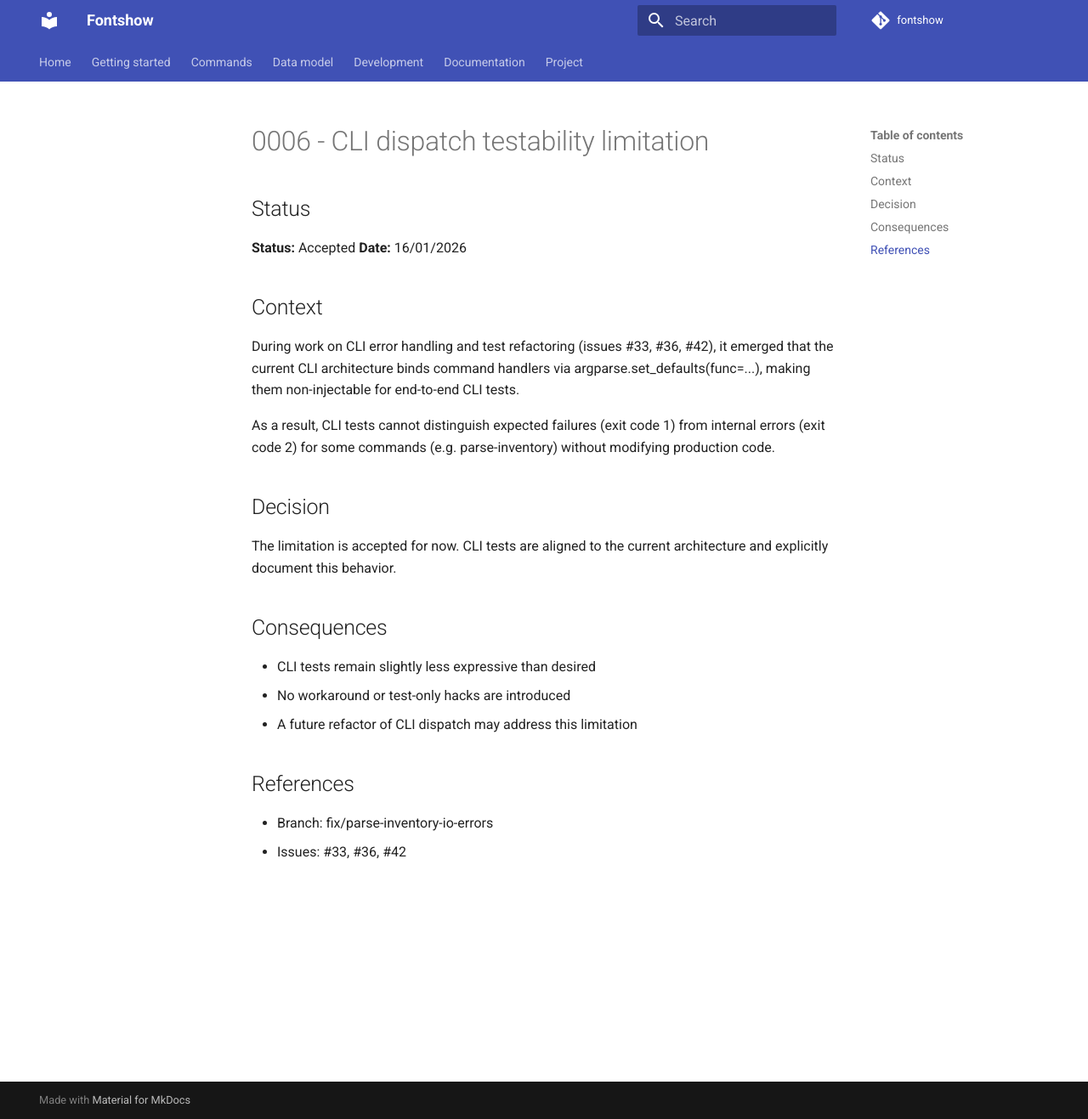
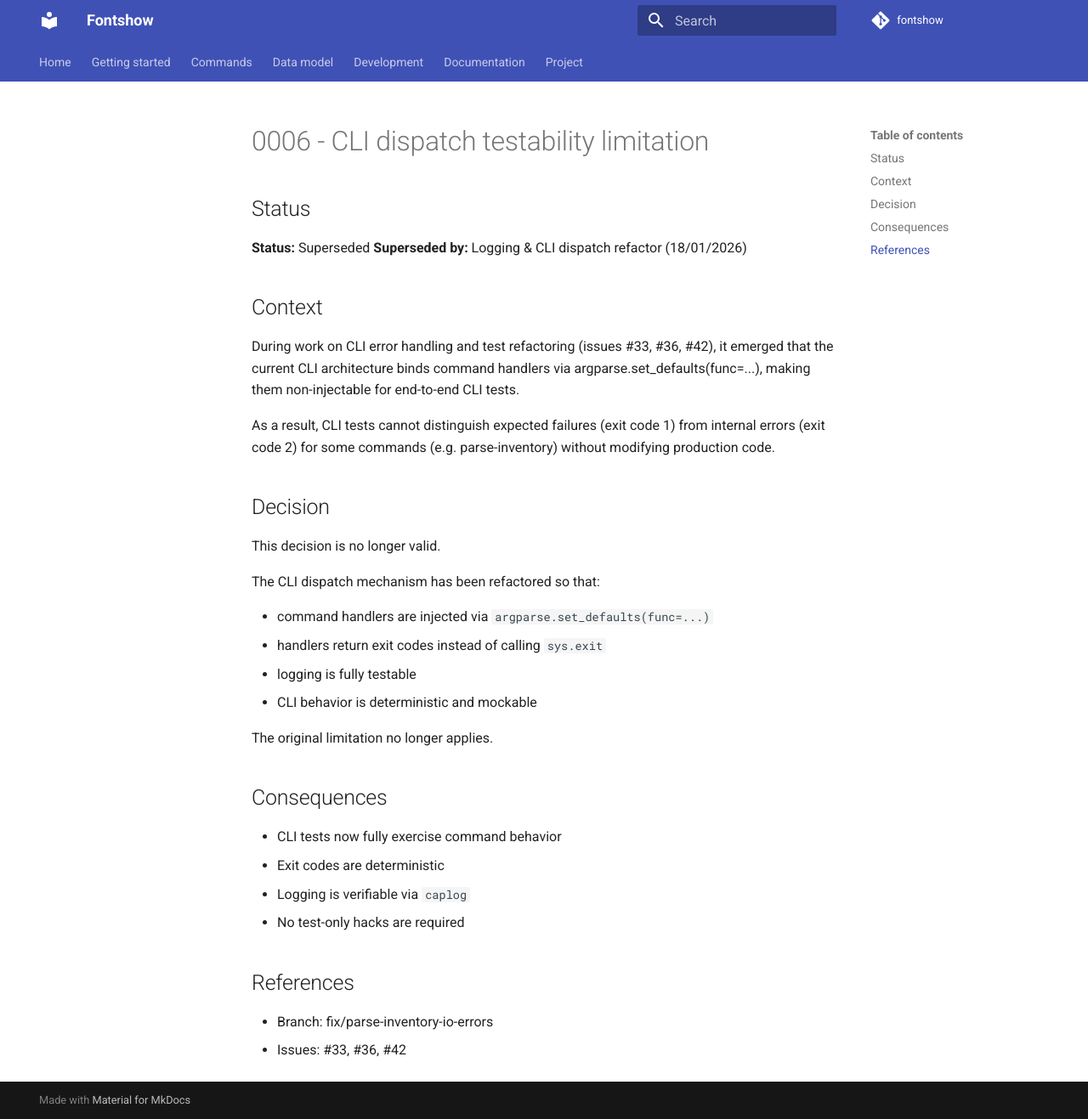
Before and after one commit to marco0560/Fontshow, an MkDocs documentation site: the page built from docs/decisions/0006-cli-dispatch-testability-limit.md, in a window 1280 px wide and 1317 px high. Shown: the whole window at 85% size. Built offline with MkDocs 1.6.1 and Material for MkDocs 9.7.7, drawn with Linux system fonts in a browser that asks for light colours; comment, search, counter and statistics services are not loaded.

Commit message:
fix(core): align logging architecture, CLI dispatch and tests
This commit completes the logging refactor and CLI stabilization:

- unify logging on the shared `fontshow` logger
- remove formatter and handler configuration from library code
- make CLI commands return exit codes instead of exiting
- fix CLI dispatch testability via argparse `func`
- align logging behavior with test expectations
- add structured logging documentation
- update ADR 0006 (CLI dispatch limitation no longer applies)
- clean up preflight, dump-fonts, parse-inventory and create-catalog
- stabilize test suite for logging and CLI execution

Closes #43

```diff
--- a/docs/decisions/0006-cli-dispatch-testability-limit.md
+++ b/docs/decisions/0006-cli-dispatch-testability-limit.md
@@ -2,8 +2,8 @@
 
 ## Status
 
-**Status:** Accepted
-**Date:** 16/01/2026
+**Status:** Superseded
+**Superseded by:** Logging & CLI dispatch refactor (18/01/2026)
 
 ## Context
 
@@ -18,15 +18,23 @@
 
 ## Decision
 
-The limitation is accepted for now.
-CLI tests are aligned to the current architecture and explicitly document
-this behavior.
+This decision is no longer valid.
+
+The CLI dispatch mechanism has been refactored so that:
+
+- command handlers are injected via `argparse.set_defaults(func=...)`
+- handlers return exit codes instead of calling `sys.exit`
+- logging is fully testable
+- CLI behavior is deterministic and mockable
+
+The original limitation no longer applies.
 
 ## Consequences
 
-- CLI tests remain slightly less expressive than desired
-- No workaround or test-only hacks are introduced
-- A future refactor of CLI dispatch may address this limitation
+- CLI tests now fully exercise command behavior
+- Exit codes are deterministic
+- Logging is verifiable via `caplog`
+- No test-only hacks are required
 
 ## References
 
--- a/mkdocs.yml
+++ b/mkdocs.yml
@@ -65,6 +65,7 @@
     - Architecture: architecture.md
     - Dev environment: dev-environment.md
     - Environment matrix: environment-matrix.md
+    - Logging system: logging.md
     - Scripts: scripts.md
     - Contributing: CONTRIBUTING.md
 
```
Also changed, not shown: docs/index.md (+1 -0 lines), docs/logging.md (added, +193 -0 lines), 11 other files.
